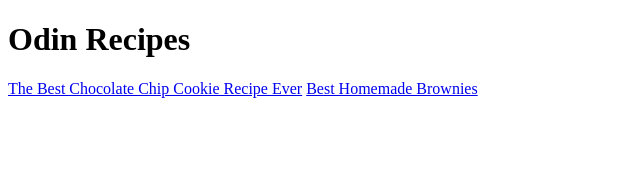
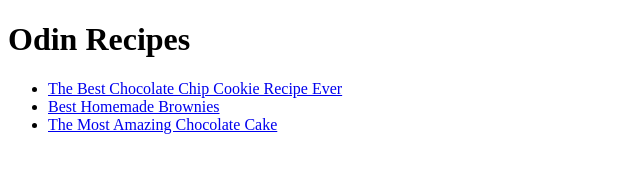
Before and after one commit to emoore8902/odin-recipes, a plain HTML site: page index.html in a window 1280 px wide. Shown: the whole page, without its empty margins (0-640 px from the left). Drawn offline with Linux system fonts and the light colour scheme.

Commit message:
index work to wrap up recipe website

```diff
--- a/index.html
+++ b/index.html
@@ -6,7 +6,10 @@
     </head>
     <body>
         <h1>Odin Recipes</h1>
-        <a href="./recipes/chocolatechipcookies.html">The Best Chocolate Chip Cookie Recipe Ever</a>
-        <a href="./recipes/brownies.html">Best Homemade Brownies</a>
+        <ul>
+            <li><a href="./recipes/chocolatechipcookies.html">The Best Chocolate Chip Cookie Recipe Ever</a></li>
+            <li><a href="./recipes/brownies.html">Best Homemade Brownies</a></li>
+            <li><a href="./recipes/chocolatecake.html">The Most Amazing Chocolate Cake</a></li>
+        </ul>
     </body>
 </html>
```
